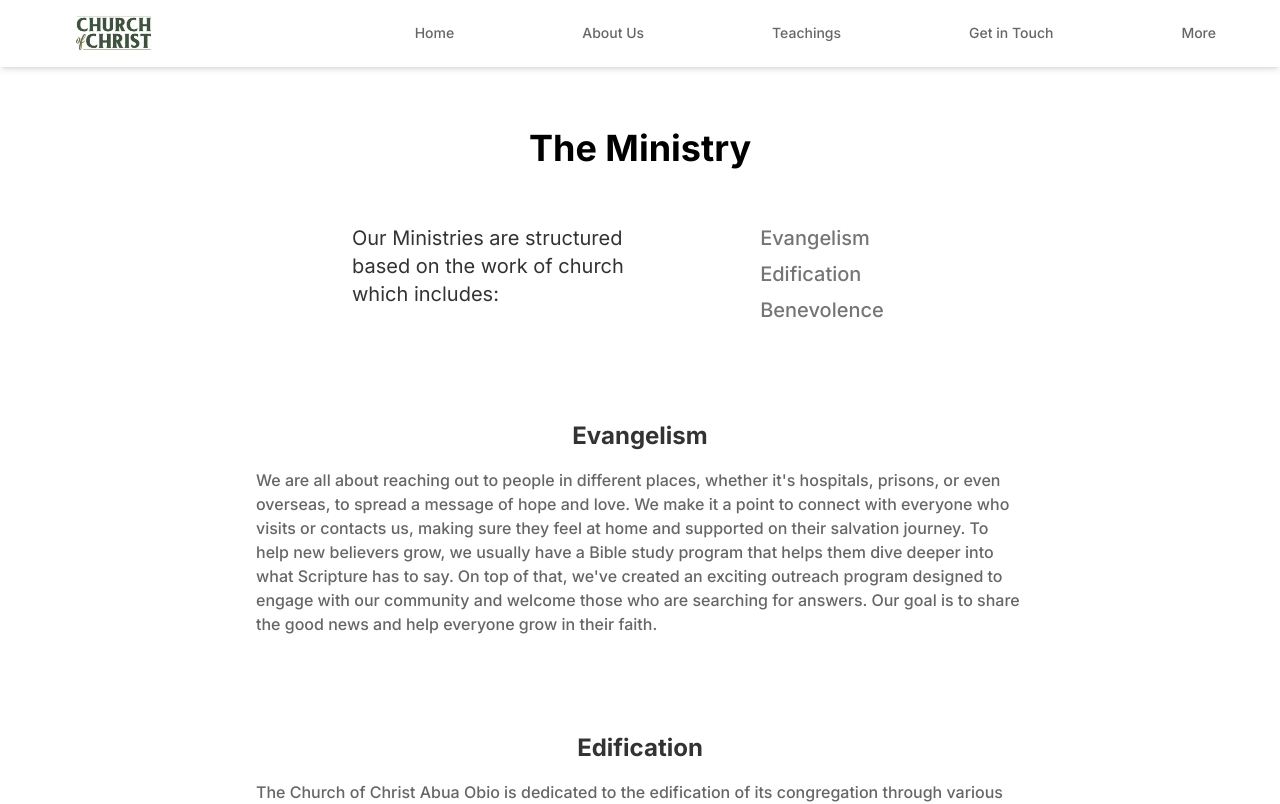
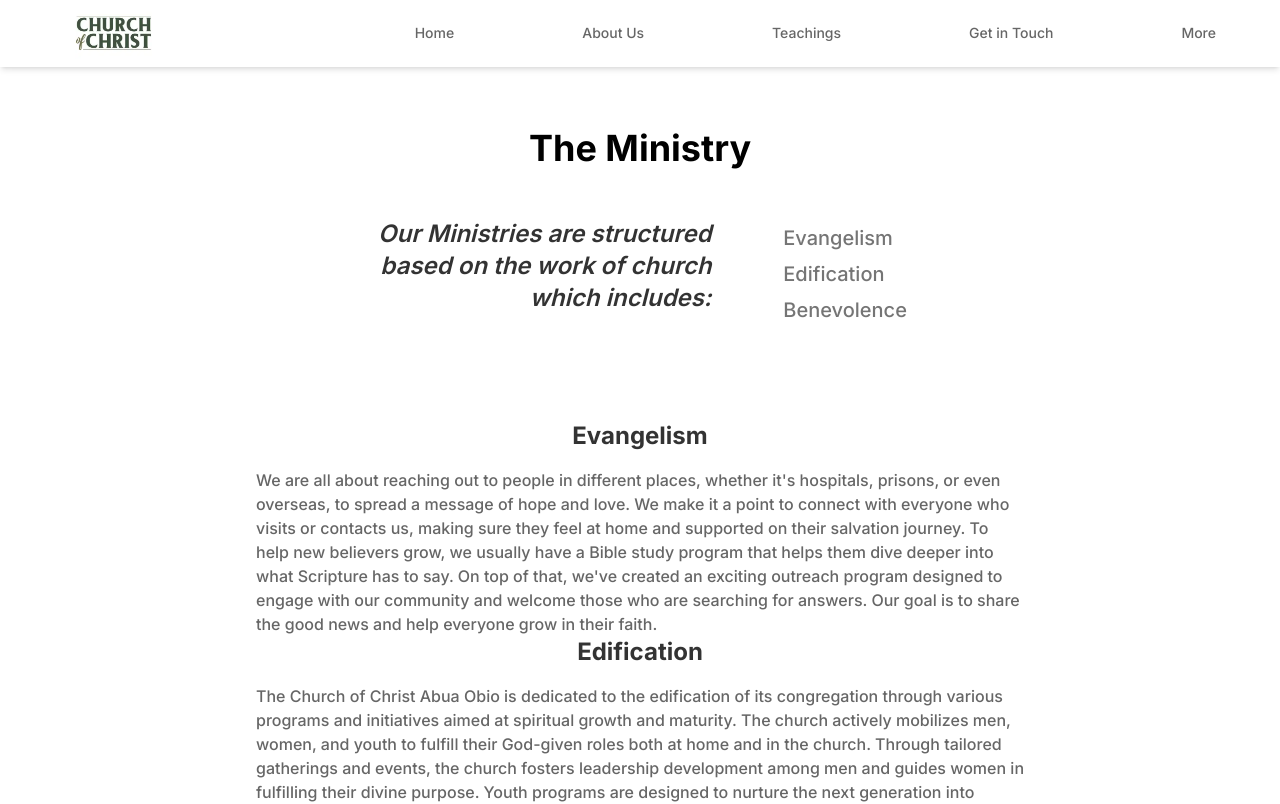
Before and after one commit to JoyOffiong/AnuaObio-website, a Next.js app: page /pages/more/theMinistry in a window 1280 px wide. Shown: the top 804 px of the page. Built offline with nearby package versions, Linux system fonts and the light colour scheme.

Commit message:
feat:animations

```diff
--- a/src/app/layout.tsx
+++ b/src/app/layout.tsx
@@ -63,8 +63,8 @@ export default function RootLayout({
 >
       <Link href="/pages/aboutUs/theChurch" className="block px-4 py-2 hover:bg-gray-100">The Church</Link>
       <Link href="/pages/aboutUs/ourBeliefs" className="block px-4 py-2 hover:bg-gray-100">Our Belief</Link>
-      <Link href="/pages/aboutUs/ourWorship" className="block px-4 py-2 hover:bg-gray-100">Our Worship</Link>
-      <Link href="/pages/aboutUs/theMinister" className="block px-4 py-2 hover:bg-gray-100">The Minister</Link>
+      {/* <Link href="/pages/aboutUs/ourWorship" className="block px-4 py-2 hover:bg-gray-100">Our Worship</Link> */}
+      {/* <Link href="/pages/aboutUs/theMinister" className="block px-4 py-2 hover:bg-gray-100">The Minister</Link> */}
     </div>
   )}
 </div>
@@ -85,7 +85,7 @@ More  </button>
 >
       <Link href="/pages/more/gallery1" className="block px-4 py-2 hover:bg-gray-100">Gallery</Link>
       <Link href="/pages/more/theMinistry"className="block px-4 py-2 hover:bg-gray-100">The Ministry</Link>
-      <Link href="/pages/more/TheMinister" className="block px-4 py-2 hover:bg-gray-100">Support Us</Link>
+      <Link href="/pages/more/support" className="block px-4 py-2 hover:bg-gray-100">Support Us</Link>
     </div>
   )}
 </div>
@@ -112,7 +112,7 @@ More  </button>
 
         {/* MOBILE LINKSSS */}
         {mobileMenuVisible && (
-  <div className="md:hidden absolute top-0 left-0 w-full">
+  <div className="md:hidden absolute top-0 left-0 w-full text-4xl">
     <div className="w-full flex flex-col space-y-4 p-4 bg-white shadow-xl
                     absolute top-16 left-0 transition-all duration-300 ease-in-out
                     translate-y-[-100%] opacity-0"
@@ -132,8 +132,8 @@ More  </button>
 >
       <Link href="/pages/aboutUs/theChurch" className="block px-4 py-2 hover:bg-gray-100">The Church</Link>
       <Link href="/pages/aboutUs/ourBeliefs" className="block px-4 py-2 hover:bg-gray-100">Our Belief</Link>
-      <Link href="/pages/aboutUs/ourWorship" className="block px-4 py-2 hover:bg-gray-100">Our Worship</Link>
-      <Link href="/pages/aboutUs/theMinister" className="block px-4 py-2 hover:bg-gray-100">The Minister</Link>
+      {/* <Link href="/pages/aboutUs/ourWorship" className="block px-4 py-2 hover:bg-gray-100">Our Worship</Link> */}
+      {/* <Link href="/pages/aboutUs/theMinister" className="block px-4 py-2 hover:bg-gray-100">The Minister</Link> */}
     </div>
   )}            <Link href="/pages/lessons" className="hover:text-gray-950 transition hover:bg-gray-100">Teachings</Link>
             <Link href="/pages/contactUs" className="hover:text-gray-950 transition hover:bg-gray-100">Get in Touch</Link>
@@ -148,7 +148,7 @@ More  </button>
 >
       <Link href="/pages/more/gallery1" className="block px-4 py-2 hover:bg-gray-100">Gallery</Link>
       <Link href="/pages/more/theMinistry"className="block px-4 py-2 hover:bg-gray-100">The Ministry</Link>
-      <Link href="/pages/more/TheMinister" className="block px-4 py-2 hover:bg-gray-100">Support Us</Link>
+      <Link href="/pages/more/support" className="block px-4 py-2 hover:bg-gray-100">Support Us</Link>
     </div>
   )}    </div>
   </div>
--- a/src/app/pages/aboutUs/ourWorship/page.tsx
+++ b/src/app/pages/aboutUs/ourWorship/page.tsx
@@ -2,9 +2,12 @@ import React from 'react'
 
 function OurWorship() {
   return (
-    <div>
-      <p>Our Worship</p>
-    </div>
+    <div className='my-20 mx-6 md:mx-12'>
+ <p className="font-bold text-3xl md:text-5xl mb-14">Our Worship</p>
+
+
+ <p>Coming</p>
+     </div>
   )
 }
 
--- a/src/app/pages/more/support/page.tsx
+++ b/src/app/pages/more/support/page.tsx
@@ -1,10 +1,48 @@
-import React from 'react'
+"use client"
+
+import React, {useRef, useEffect, useState} from 'react'
+import { FaHeart } from 'react-icons/fa'
 
 function Support() {
+    const [isVisible, setIsVisible] = useState(false);
+      const sectionRef = useRef(null);
+
+        useEffect(() => {
+          const observer = new IntersectionObserver(
+            ([entry]) => {
+              if (entry.isIntersecting) {
+                setIsVisible(true);
+              }
+            },
+            { threshold: 0.2 }
+          );
+
+          if (sectionRef.current) {
+            observer.observe(sectionRef.current);
+          }
+
+          return () => {
+            if (sectionRef.current) {
+              observer.unobserve(sectionRef.current);
+            }
+          };
+        }, []);
   return (
-    <div>
+    <div ref={sectionRef} className={`font-inter text-center transform transition-all duration-700 ${
+        isVisible ? "opacity-100 translate-y-0" : "opacity-0 translate-y-10"
+      }`}>
+ <div className='my-10 mx-6 md:mx-40 font-inter'>
+      <div className='my-40'>
+        <p className='my-5 text-center flex flex-row justify-center'><FaHeart size={48} color='#000000'/>
+        </p>
+        <p className='font-bold text-4xl text-center md:text-7xl'>Support our Ministry</p>
+        <p className='mt-10 text-[#666666] text-base text-justify font-medium leading-6'>Calvary greetings to you in the name of our Lord and Saviour, Jesus Christ. <br /> We invite you to support our church community. Your generous contributions will help enhance our programs and improve our worship facilities, creating a vibrant space for all. <br /> Every donation, no matter the size, makes a difference. We encourage you to partner with us through one-time gifts or regular contributions. We appreciate your commitment to our church family and thank you for your generosity. May God bless you abundantly as you respond to this call. <br /> Please send your donations to the Church account details below. Thank you for being a part of this important work!</p>
+        <p className='mt-10 font-extrabold text-center text-[#001122] text-3xl'>
+          A/C NAME: CHURCH OF CHRIST UYO <br /> AC/NO. 0146796011 <br /> BANK NAME: FCMB</p>
+      </div>
+    </div>
+    </div>
 
-    </div>
   )
 }
 
--- a/src/app/pages/more/theMinistry/page.tsx
+++ b/src/app/pages/more/theMinistry/page.tsx
@@ -1,22 +1,60 @@
-import React from "react";
+"use client"
+
+import React , { useRef, useState , useEffect} from "react";
 
 function OurMinstry() {
+
+    const [isVisible, setIsVisible] = useState(false);
+    const sectionRef = useRef(null);
+
+      useEffect(() => {
+        const observer = new IntersectionObserver(
+          ([entry]) => {
+            if (entry.isIntersecting) {
+              setIsVisible(true);
+            }
+          },
+          { threshold: 0.2 }
+        );
+
+        if (sectionRef.current) {
+          observer.observe(sectionRef.current);
+        }
+
+        return () => {
+          if (sectionRef.current) {
+            observer.unobserve(sectionRef.current);
+          }
+        };
+      }, []);
+
   return (
     <div className="font-inter mt-16">
       <div className="px-4 md:px-16 py-16">
-        <div className="text-center">
+
+        <div className={`font-inter text-center transform transition-all duration-700 ${
+        isVisible ? "opacity-100 translate-y-0" : "opacity-0 translate-y-10"
+      }`}   ref={sectionRef}        >
           <p className="font-bold md:text-4xl text-3xl mb-10 ">
             The Ministry
           </p>
         </div>
 
         <div className="md:space-y-24 space-y-12">
-          <div className="flex flex-row items-center space-y-4 w-full md:w-1/2  mx-auto">
-              <div className="">
-          <p className="text-[#333333] md:w-2/3 w-full text-left text-lg md:text-xl">
+          <div className={`font-inter transform transition-all duration-700 flex flex-row items-center space-y-4 w-full md:w-1/2  mx-auto ${
+        isVisible ? "opacity-100 translate-y-0" : "opacity-0 translate-y-10 flex flex-row items-center space-y-4 w-full md:w-1/2  mx-auto"
+      }`}      ref={sectionRef}
+          >
+              <div className={`font-inter transform transition-all duration-700 ${
+        isVisible ? "opacity-100 translate-y-0" : "opacity-0 translate-y-10"
+      }`}>
+                <div className="md:w-10/12 w-full text-right">
+                <em className="text-[#333333]  font-semibold  text-xl md:text-2xl">
               Our Ministries are structured based on the work of church which
               includes:
-            </p>
+            </em>
+                </div>
+
               </div>
 
             <div className="text-[#757575] flex md:w-1/2 justify-center md:justify-end w-full flex-col gap-y-2 font-medium text-base md:text-xl">
@@ -26,10 +64,13 @@ function OurMinstry() {
             </div>
           </div>
 
-          <div className="space-y-4 w-10/12 mx-auto md:w-2/3">
+<div className={`font-inter transform transition-all duration-700 ${
+        isVisible ? "opacity-100 translate-y-0" : "opacity-0 translate-y-10"
+      }`}>
+<div className="space-y-4 w-10/12 mx-auto md:w-2/3">
             <p className="text-[#333333] text-xl md:text-2xl font-bold text-center">Evangelism</p>
 
-            <p className="text-[#666666] font-medium">
+            <p className="text-[#666666] text-base font-medium">
               We are all about reaching out to people in different places,
               whether it&apos;s hospitals, prisons, or even overseas, to spread a
               message of hope and love. We make it a point to connect with
@@ -47,7 +88,7 @@ function OurMinstry() {
           <div className="space-y-4 w-10/12 mx-auto md:w-2/3">
             <p className="text-[#333333] text-xl md:text-2xl font-bold text-center">Edification</p>
 
-            <p className="text-[#666666] font-medium">
+            <p className="text-[#666666] text-base font-medium">
             The Church of Christ Abua Obio is dedicated to the edification of its congregation through various programs and initiatives aimed at spiritual growth and maturity. The church actively mobilizes men, women, and youth to fulfill their God-given roles both at home and in the church. Through tailored gatherings and events, the church fosters leadership development among men and guides women in fulfilling their divine purpose. Youth programs are designed to nurture the next generation into becoming the Christian individuals that God desires. Additionally, the church organizes prayer meetings, ensuring that members in need receive support through prayer. The church also maintains comprehensive financial and administrative records to ensure accountability and transparency. By providing a well-equipped worship space and facilitating essential health checks, the Church of Christ Abua Obio is committed to the holistic growth and well-being of its members, promoting a strong and supportive faith community.
             </p>
           </div>
@@ -55,16 +96,16 @@ function OurMinstry() {
           <div className="space-y-4 w-10/12 mx-auto md:w-2/3">
             <p className="text-[#333333] text-xl md:text-2xl font-bold text-center">Benevolence</p>
 
-            <p className="text-[#666666] font-medium">
+            <p className="text-[#666666] text-base font-medium">
             The Church of Christ Abua Obio really focuses on helping those in need, both within our church and in the wider community. We always seek to help those in need through various means, doing what we can to support people facing tough times. We also make an effort to visit and encourage those who might be feeling down or struggling physically. It&apos;s all about coming together to lift each other up and share hope and faith with everyone who could use a little extra help.
             </p>
           </div>
 
-          <div className="space-y-4 w-10/12 mx-auto space-y-10 justify-center md:w-2/3">
+          <div className=" w-10/12 mx-auto space-y-10 justify-center md:w-2/3">
             <p className="text-[#333333] text-xl md:text-2xl font-bold  text-center">The Plan of salvation
             </p>
 
-            <p className="text-[#666666] text-xl font-medium text-center ">
+            <p className="text-[#666666] w-full mx-auto md:w-7/12 text-xl font-medium text-center ">
             We&apos;ve left this here because we will always seek to share goodness with you, so
             </p>
 
@@ -87,6 +128,8 @@ function OurMinstry() {
             </div>
 
           </div>
+</div>
+
         </div>
       </div>
     </div>
```
